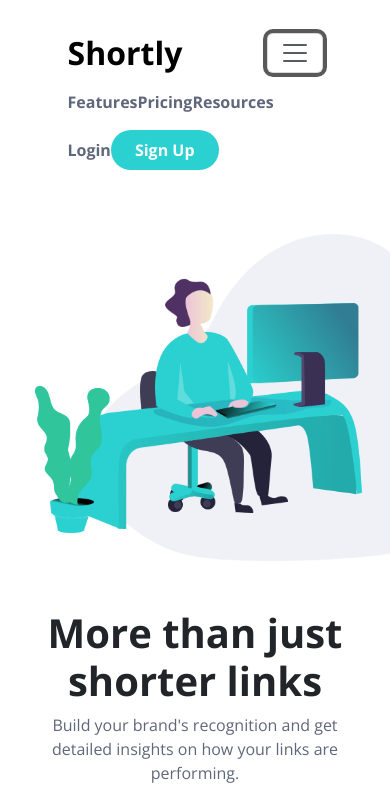
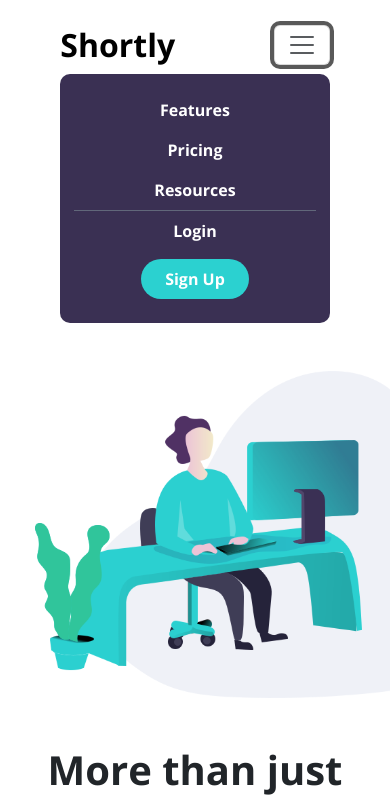
Before and after one commit to jNascimentoCW/url-shortner, a website: page public/index.html in a window 390 px wide. Both pictures are taken after a click on the button "Toggle navigation". Shown: the top 801 px of the page. Drawn offline with nearby package versions, Linux system fonts and the light colour scheme.

Commit message:
Fixed the hr problem

```diff
--- a/public/style.css
+++ b/public/style.css
@@ -425,7 +425,7 @@ svg {
   color: white;
 }
 
-@media (min-width: 499px) and (max-width: 960px) {
+@media (min-width: 700px) and (max-width: 960px) {
   /* Navbar Section */
   .navbar {
     padding: 1rem 2rem;
@@ -610,7 +610,45 @@ svg {
   }
 }
 
-@media (max-width: 500px) {
+@media (max-width: 699px) {
+  .navbar {
+    padding: 1rem 2rem;
+  }
+
+  button.navbar-toggler:hover {
+    background-color: var(--white);
+  }
+
+  .links-navbar,
+  .login-navbar {
+    background-color: var(--purple);
+    flex-direction: column;
+  }
+
+  .links-navbar {
+    border-top-right-radius: 10px;
+    border-top-left-radius: 10px;
+    padding-top: 1rem;
+  }
+
+  .login-navbar {
+    border-bottom-right-radius: 10px;
+    border-bottom-left-radius: 10px;
+    padding-bottom: 1rem;
+  }
+
+  .login-navbar::before {
+    content: "";
+    width: 90%;
+    height: 1px;
+    background-color: var(--grey);
+  }
+
+  .navbar-custom .nav-link,
+  .navbar-custom .nav-link.active {
+    color: var(--white);
+  }
+
   /* Website info Section */
   .site-info,
   .adv-statistics-card,
@@ -733,11 +771,11 @@ svg {
   }
 
   .adv-statistics-card hr {
-    width: 200%;
+    width: 50rem;
     transform: rotate(90deg);
     border: 4px solid var(--blue);
     position: absolute;
-    bottom: 40rem;
+    bottom: 35rem;
   }
 
   .customizable {
```
Also changed, not shown: 1 other file.
